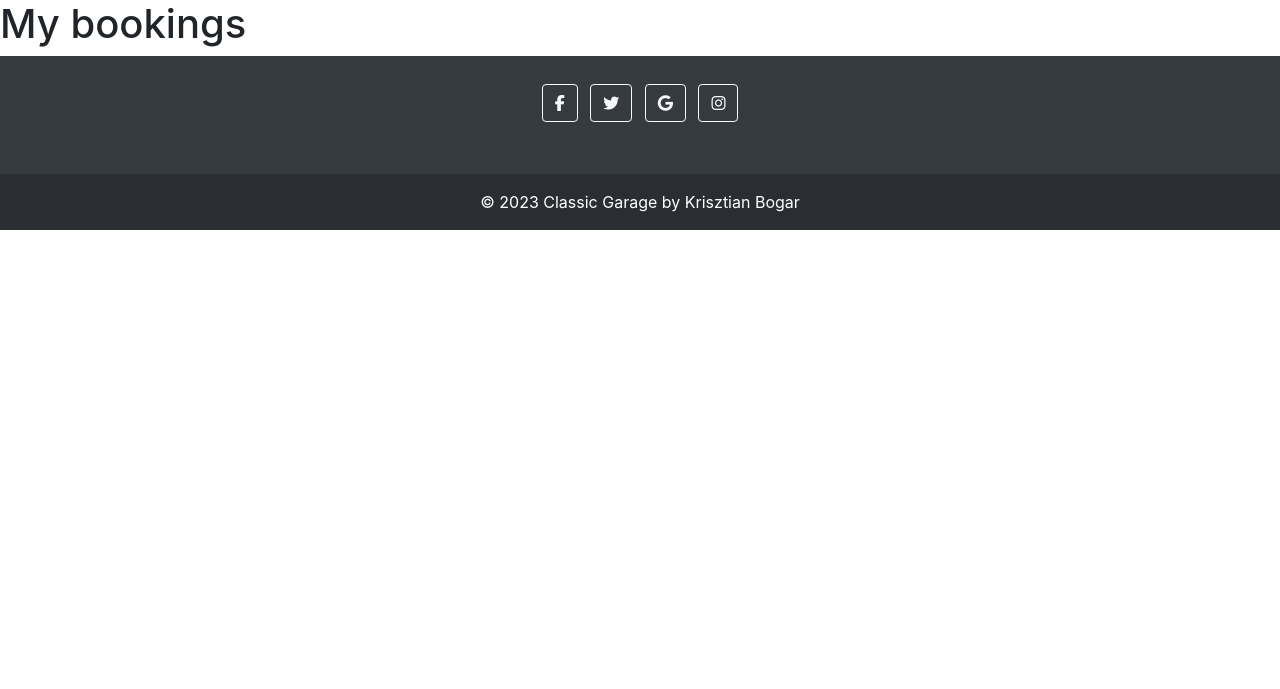
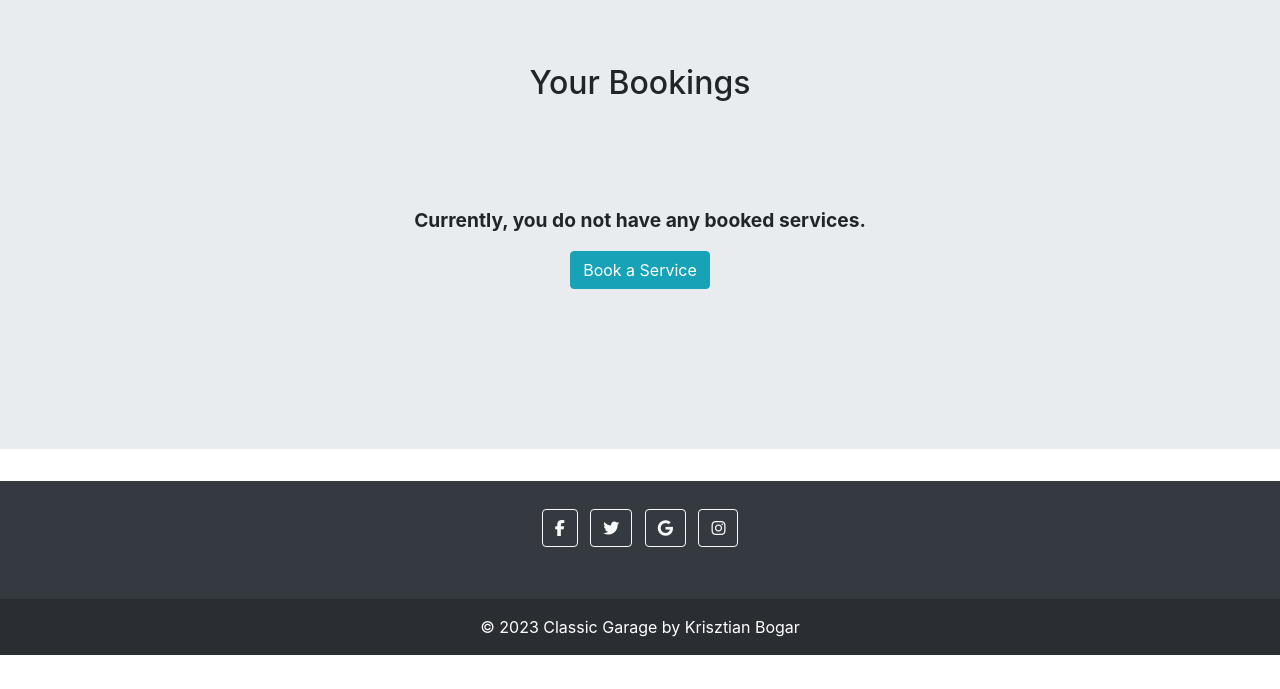
Before and after one commit to kbogar/classic-garage, a Django app: page /my_bookings/ in a window 1280 px wide. Shown: the part 86-775 px from the top of the page. Run offline with Django 3.2, Linux system fonts and the light colour scheme; data that the repository does not hold is empty; some libraries are stand-ins or nearby versions; grey boxes are pictures that could not be loaded.

Commit message:
create my bookings page and add view also

```diff
--- a/booking/urls.py
+++ b/booking/urls.py
@@ -1,7 +1,7 @@
 from django.urls import path
 from . import views
 from .views import Home, About, OurServices, BookService,\
-     Contact, UpdateBooking
+     Contact, MyBooking
 
 
 urlpatterns = [
@@ -9,6 +9,6 @@ urlpatterns = [
     path('about/', About.as_view(), name='about'),
     path('our_services/', OurServices.as_view(), name='our_services'),
     path('book_service/', BookService.as_view(), name='book_service'),
-    path('my_bookings/', UpdateBooking.as_view(), name='my_bookings'),
+    path('my_bookings/', MyBooking.as_view(), name='my_bookings'),
     path('contact/', Contact.as_view(), name='contact'),
 ]
--- a/booking/views.py
+++ b/booking/views.py
@@ -1,7 +1,9 @@
 from django.shortcuts import render, redirect
+from django.views import generic
 from django.views.generic import TemplateView
-from django.views.generic.edit import CreateView
+from django.views.generic.edit import CreateView, DeleteView, UpdateView
 from .forms import CustomContactForm, BookingModelForm
+from .models import BookingModel
 from django.views.generic.edit import FormView
 from django.contrib import messages
 from django.http import HttpResponseRedirect
@@ -37,8 +39,22 @@ class BookService(CreateView):
         return super().form_valid(form)
 
 
-class UpdateBooking(TemplateView):
+class MyBooking(generic.ListView):
+    """
+    Handels my bookings page, with the users
+    booking data.
+    """
+    model = BookingModel
     template_name = 'my_bookings.html'
+    paginate_by = 6
+
+    def get_context_data(self, **kwargs):
+        context = super().get_context_data(**kwargs)
+        context['bookings'] = context['object_list']
+        return context
+
+    # def get_queryset(self):
+    #     return BookingModel.objects.filter(customer=self.request.user)
 
 
 class Contact(FormView):
--- a/templates/base.html
+++ b/templates/base.html
@@ -40,7 +40,7 @@
                     </li>
                     {% if user.is_authenticated %}
                     <li class="nav-item">
-                        <a class="nav-link"><strong>{{ user }}</strong></a>
+                        <a class="nav-link" href="{% url 'my_bookings' %}"><strong>{{ user }}</strong></a>
                     </li>
                     <li class="nav-item">
                         <a class="nav-link" href="{% url 'account_logout' %}">Logout</a>
--- a/templates/my_bookings.html
+++ b/templates/my_bookings.html
@@ -1,8 +1,65 @@
 {% extends 'base.html' %}
 
 {% block content %}
-{% load crispy_forms_tags %}
 
-<h1>My bookings</h1>
+<!-- My bookings Page -->
+<div class="jumbotron jumbotron-fluid info-container">
+    <div class="container">
+        <div class="row">
+            <div class="col-12 text-center">
+                <h2>Your Bookings</h2>
+            </div>
+        </div>
+    </div>
+    <!-- if the user has no bookings -->
+    {% if not bookings %}
+    <div class="row">
+        <div class="col-12 col-md-8 offset-md-2 mt-5 my-5 p-5">
+            <p><strong>Currently, you do not have any booked services.</strong></p>
+            <a href="{% url 'book_service' %}" role="button"><button class="btn btn-info">Book a Service</button></a>
+        </div>
+    </div>
+    <!-- display users bookings -->
+    {% else %}
+    <div class="row text-center">
+        {% for booking in bookings %}
+        <div class="col-12 col-md-6 col-lg-4">
+            <div class="card">
+                <div class="card-body">
+
+                    <!-- if admin approves the booking -->
+                    {% if appointment.status == 1 %}
+                    <h3 class="card-title">Approved
+                    </h3>
+                    {% else %}
+                    <!-- if not this is a message -->
+                    <h3 class="card-title">Pending
+                    </h3>
+                    {% endif %}
+
+                    <hr>
+                    <p>Name:
+                        <strong>{{ booking.name }}</strong>
+                    </p>
+                    <p>Requested Date:
+                        <strong>{{ booking.created_on }}</strong>
+                    </p>
+                    <p>Treatments:
+                        <strong>{{ booking.service_type }}</strong>
+                    </p>
+
+
+                    <!-- user can update or delete bookings -->
+                    {% if booking.status == 0 %}
+                    <a href="#" class="btn btn-primary">Update</a>
+                    <a href="#" class="btn btn-danger">Cancel</a>
+                    {% endif %}
+                </div>
+            </div>
+        </div>
+        {% endfor %}
+    </div>
+    {% endif %}
+</div>
 
 {% endblock %}
```
